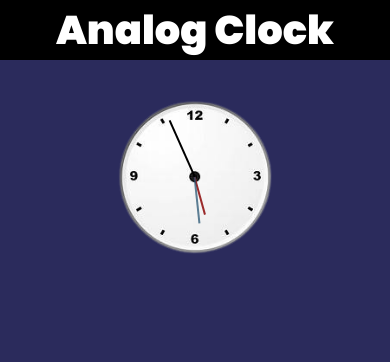
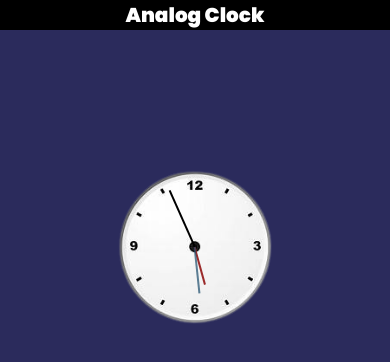
Before and after one commit to sahithallam5030/analog-clock, a plain HTML site: page index.html in a window 390 px wide. Drawn offline with Linux system fonts and the light colour scheme.

Commit message:
Update style.css

```diff
--- a/style.css
+++ b/style.css
@@ -58,3 +58,11 @@ body{
     /* opacity: 0.5; */
     /* display: none; */
 }
+@media (max-width:400px){
+    #clock{
+        top: 100px;
+    }
+    #heading{
+        font-size: 1.25rem;
+    }
+}
```
